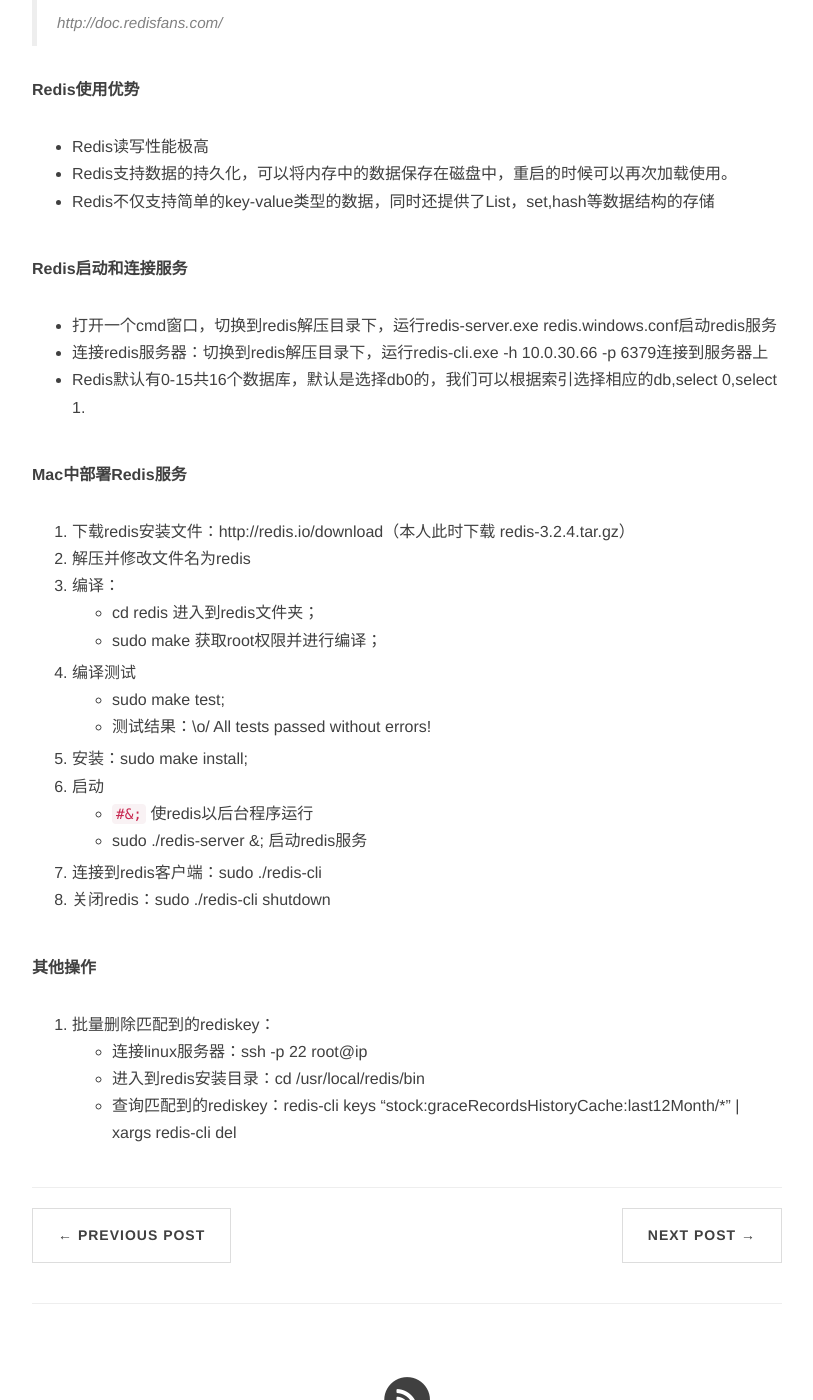
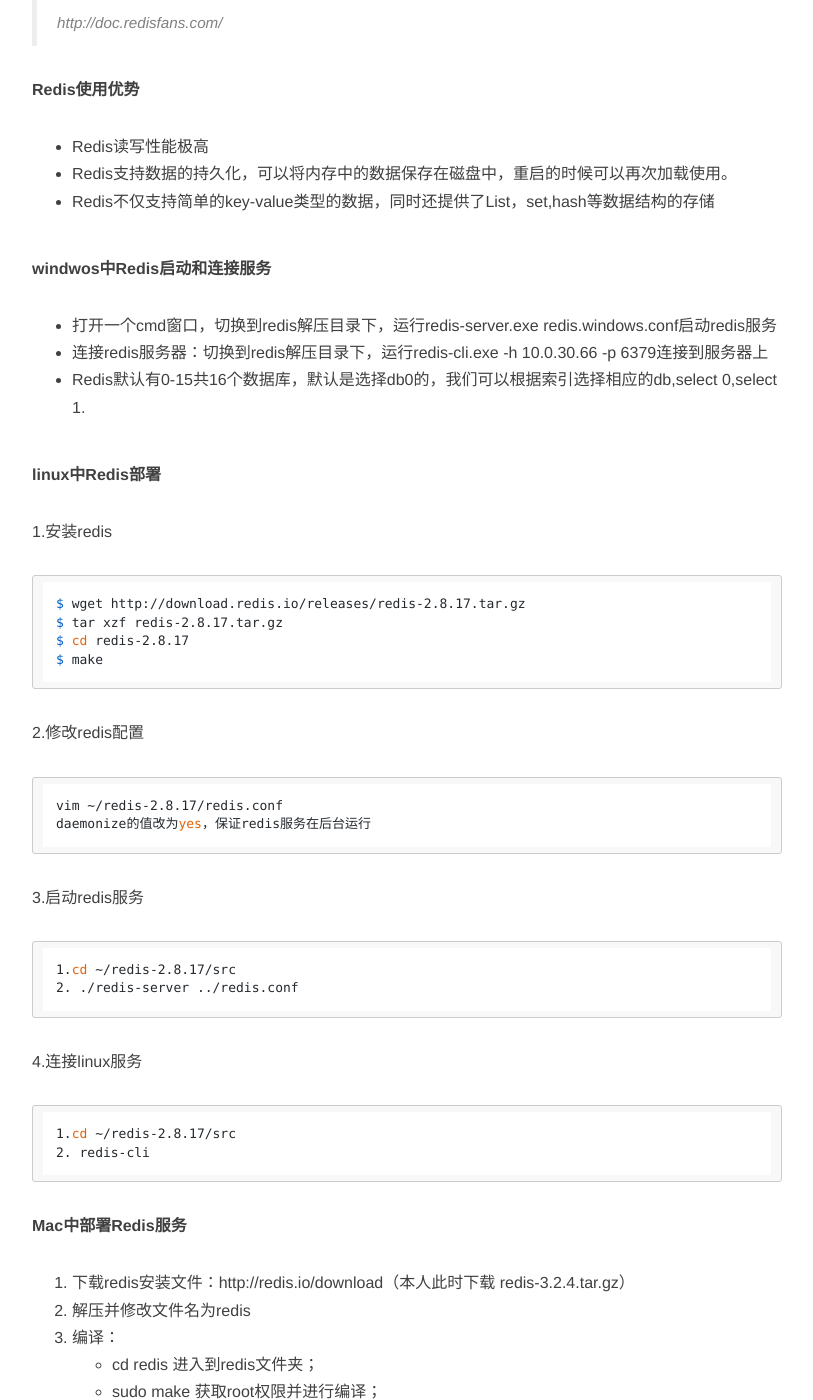
Before and after one commit to ZhouJianBoPro/ZhouJianBoPro.github.io, a Jekyll site: the page built from _posts/2018-03-16-redis.md, in a window 1280 px wide and 1400 px high, scrolled down 514 px. Shown: the whole window, without its empty margins (233-1046 px from the left). Built offline with Jekyll 4.4.1, drawn with Linux system fonts in a browser that asks for light colours; nearby versions of some CDN libraries; comment, search, counter and statistics services are not loaded.

Commit message:
defalut commit；

````diff
--- a/_posts/2018-03-16-redis.md
+++ b/_posts/2018-03-16-redis.md
@@ -15,10 +15,35 @@ description: Redis常用知识了解。
 - Redis支持数据的持久化，可以将内存中的数据保存在磁盘中，重启的时候可以再次加载使用。
 - Redis不仅支持简单的key-value类型的数据，同时还提供了List，set,hash等数据结构的存储
 
-**Redis启动和连接服务**
+**windwos中Redis启动和连接服务**
 - 打开一个cmd窗口，切换到redis解压目录下，运行redis-server.exe redis.windows.conf启动redis服务
 - 连接redis服务器：切换到redis解压目录下，运行redis-cli.exe -h 10.0.30.66 -p 6379连接到服务器上
 - Redis默认有0-15共16个数据库，默认是选择db0的，我们可以根据索引选择相应的db,select 0,select 1.
+
+**linux中Redis部署**
+
+1.安装redis<br/>
+```html
+$ wget http://download.redis.io/releases/redis-2.8.17.tar.gz
+$ tar xzf redis-2.8.17.tar.gz
+$ cd redis-2.8.17
+$ make
+```
+2.修改redis配置<br/>
+```html
+vim ~/redis-2.8.17/redis.conf
+daemonize的值改为yes，保证redis服务在后台运行
+```
+3.启动redis服务
+```html
+1.cd ~/redis-2.8.17/src
+2. ./redis-server ../redis.conf
+```
+4.连接linux服务
+```html
+1.cd ~/redis-2.8.17/src
+2. redis-cli
+```
 
 **Mac中部署Redis服务**
 1. 下载redis安装文件：http://redis.io/download（本人此时下载 redis-3.2.4.tar.gz）
````
